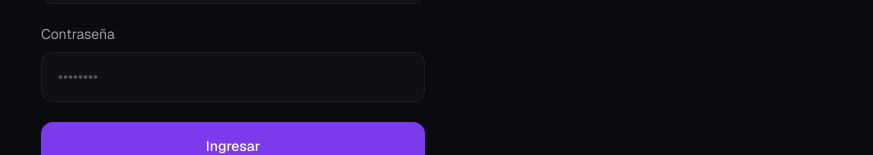
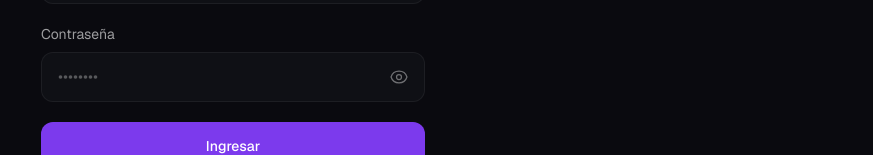
Before and after one commit to Castennio/Castennio-portfolio, a Next.js app: page /login in a window 1280 px wide. Shown: the part 406-561 px from the top of the page, without its empty margins (407-1280 px from the left). Built offline with nearby package versions, Linux system fonts and the light colour scheme; no server answers.

Commit message:
feat: Se agregó el ojito para ver la contraseña y se agregó un botoncito para cerrar sesión.

```diff
--- a/app/calculadora/page.tsx
+++ b/app/calculadora/page.tsx
@@ -10,6 +10,7 @@
   QuoteSummary,
 } from '@/app/components/admin/calculator';
 import { calculateQuote, isQuoteComplete } from '@/lib/pricing';
+import { logoutAction } from '@/app/actions/auth';
 import type {
   PlanId,
   ClientType,
@@ -119,6 +120,17 @@
               <span className="px-3 py-1.5 text-[11px] font-medium tracking-wider uppercase bg-[#7C3AED]/10 text-[#A78BFA] rounded-full">
                 Admin
               </span>
+              <form action={logoutAction}>
+                <button
+                  type="submit"
+                  className="p-2 rounded-lg text-white/40 hover:text-white/70 hover:bg-white/[0.04] transition-colors cursor-pointer"
+                  title="Cerrar sesión"
+                >
+                  <svg className="w-5 h-5" fill="none" viewBox="0 0 24 24" stroke="currentColor">
+                    <path strokeLinecap="round" strokeLinejoin="round" strokeWidth={1.5} d="M17 16l4-4m0 0l-4-4m4 4H7m6 4v1a3 3 0 01-3 3H6a3 3 0 01-3-3V7a3 3 0 013-3h4a3 3 0 013 3v1" />
+                  </svg>
+                </button>
+              </form>
             </div>
           </div>
         </div>
--- a/app/login/page.tsx
+++ b/app/login/page.tsx
@@ -1,5 +1,6 @@
 'use client';
 
+import { useState } from 'react';
 import { useActionState } from 'react';
 import { loginAction, type AuthFormState } from '@/app/actions/auth';
 
@@ -7,6 +8,7 @@
 
 export default function LoginPage() {
   const [state, formAction, isPending] = useActionState(loginAction, initialState);
+  const [showPassword, setShowPassword] = useState(false);
 
   return (
     <div className="min-h-screen bg-[#0a0a0f] flex items-center justify-center px-6">
@@ -66,15 +68,33 @@
             <label htmlFor="password" className="block text-sm text-white/60 mb-2">
               Contraseña
             </label>
+            <div className="relative">
               <input
-              type="password"
+                type={showPassword ? 'text' : 'password'}
                 id="password"
                 name="password"
                 required
                 autoComplete="current-password"
-              className="w-full px-4 py-3 rounded-xl bg-[#0f1015] border border-white/[0.06] text-white placeholder-white/30 focus:outline-none focus:border-[#7C3AED]/50 focus:ring-1 focus:ring-[#7C3AED]/50 transition-colors"
+                className="w-full px-4 py-3 pr-12 rounded-xl bg-[#0f1015] border border-white/[0.06] text-white placeholder-white/30 focus:outline-none focus:border-[#7C3AED]/50 focus:ring-1 focus:ring-[#7C3AED]/50 transition-colors"
                 placeholder="••••••••"
               />
+              <button
+                type="button"
+                onClick={() => setShowPassword(!showPassword)}
+                className="absolute right-3 top-1/2 -translate-y-1/2 p-1 text-white/40 hover:text-white/70 transition-colors cursor-pointer"
+              >
+                {showPassword ? (
+                  <svg className="w-5 h-5" fill="none" viewBox="0 0 24 24" stroke="currentColor">
+                    <path strokeLinecap="round" strokeLinejoin="round" strokeWidth={1.5} d="M13.875 18.825A10.05 10.05 0 0112 19c-4.478 0-8.268-2.943-9.543-7a9.97 9.97 0 011.563-3.029m5.858.908a3 3 0 114.243 4.243M9.878 9.878l4.242 4.242M9.88 9.88l-3.29-3.29m7.532 7.532l3.29 3.29M3 3l3.59 3.59m0 0A9.953 9.953 0 0112 5c4.478 0 8.268 2.943 9.543 7a10.025 10.025 0 01-4.132 5.411m0 0L21 21" />
+                  </svg>
+                ) : (
+                  <svg className="w-5 h-5" fill="none" viewBox="0 0 24 24" stroke="currentColor">
+                    <path strokeLinecap="round" strokeLinejoin="round" strokeWidth={1.5} d="M15 12a3 3 0 11-6 0 3 3 0 016 0z" />
+                    <path strokeLinecap="round" strokeLinejoin="round" strokeWidth={1.5} d="M2.458 12C3.732 7.943 7.523 5 12 5c4.478 0 8.268 2.943 9.542 7-1.274 4.057-5.064 7-9.542 7-4.477 0-8.268-2.943-9.542-7z" />
+                  </svg>
+                )}
+              </button>
+            </div>
           </div>
 
           {/* Submit */}
```
Also changed, not shown: 1 other file (tests, documents, lock files or other folders). Lines whose indentation alone changed are shown as unchanged.
